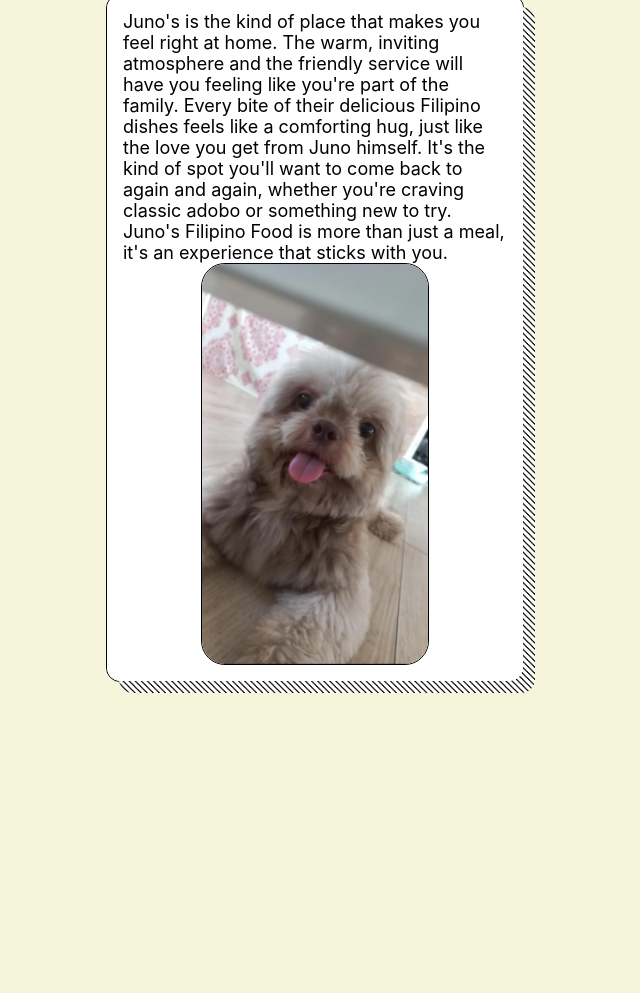
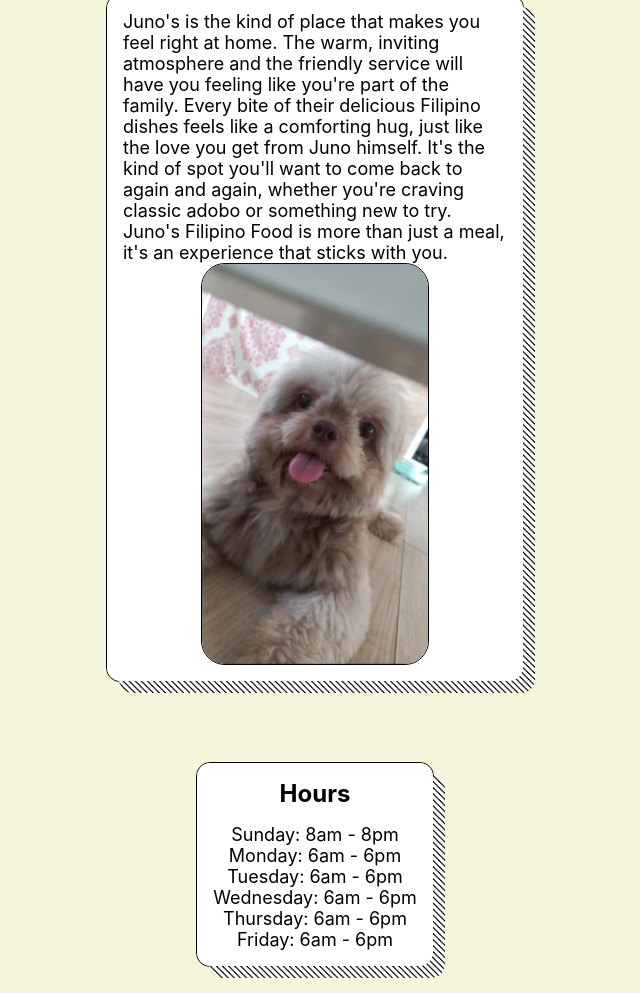
Before and after one commit to hsum4/restaurant-page, a website built with webpack: page src/template.html in a window 1280 px wide. Shown: the part 1876-2869 px from the top of the page, without its empty margins (325-965 px from the left). Before the commit the page ends 2584 px from the top, so only its background shows below. Built offline with nearby package versions, Linux system fonts and the light colour scheme.

Commit message:
finish section 3 and adjust spacing in template.html

```diff
--- a/src/home.js
+++ b/src/home.js
@@ -3,24 +3,23 @@ import junoImage from "./juno.jpg"
 export function loadHome() {
     const content = document.getElementById('content');
 
-    //////////////////////////////////////////////
     //Section 1 'title'
-    const header = document.createElement("div");
-    header.className = "section box";
+    const sectionOne = document.createElement("div");
+    sectionOne.className = "section box";
 
-    const headerTextElement = document.createElement("h1");
-    headerTextElement.textContent = "Juno's Filipino Cooking";
+    const headerText = document.createElement("h1");
+    headerText.textContent = "Juno's Filipino Cooking";
 
-    header.appendChild(headerTextElement);
-    content.appendChild(header);
-    /////////////////////////////////////////////
+    sectionOne.appendChild(headerText);
+    content.appendChild(sectionOne);
+
     //Section 2 'description'
 
-    const description = document.createElement("div");
-    description.className = "section box";
+    const sectionTwo = document.createElement("div");
+    sectionTwo.className = "section box";
 
-    const descriptionSpanElement = document.createElement("span");
-    descriptionSpanElement.textContent = `Juno's is the kind of place that makes you feel right at home.
+    const descriptionSpan = document.createElement("span");
+    descriptionSpan.textContent = `Juno's is the kind of place that makes you feel right at home.
                 The warm, inviting atmosphere and the friendly service will have you feeling like you're part of the family.
                 Every bite of their delicious Filipino dishes feels like a comforting hug,
                 just like the love you get from Juno himself. It's the kind of spot you'll
@@ -32,7 +31,35 @@ export function loadHome() {
     junoImg.id = "junoimg";
     junoImg.alt = "a picture of Junoboy the Shih-Tzu!"
 
-    description.appendChild(descriptionSpanElement);
-    description.appendChild(junoImg);
-    content.appendChild(description);
+    sectionTwo.appendChild(descriptionSpan);
+    sectionTwo.appendChild(junoImg);
+    content.appendChild(sectionTwo);
+
+    //Section 3
+
+    const sectionThree = document.createElement("div");
+    sectionThree.className = "section box";
+
+    const hoursHeader = document.createElement("h2");
+    hoursHeader.textContent = "Hours";
+
+    sectionThree.appendChild(hoursHeader);
+
+    const hours = {
+        "Sunday": "8am - 8pm",
+        "Monday": "6am - 6pm",
+        "Tuesday": "6am - 6pm",
+        "Wednesday": "6am - 6pm",
+        "Thursday": "6am - 6pm",
+        "Friday": "6am - 6pm",
+        "Sunday": "8am - 8pm"
+    }
+
+    Object.entries(hours).forEach(([key, value]) => {
+        const span = document.createElement("span");
+        span.textContent = `${key}: ${value}`;
+        sectionThree.appendChild(span);
+    });
+
+    content.appendChild(sectionThree);
 }
```
Also changed, not shown: src/template.html (indentation only).
